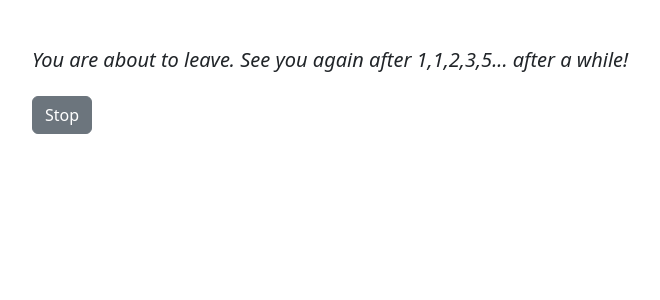
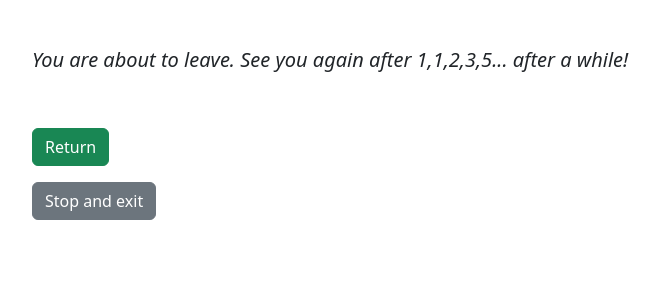
Before and after one commit to Kianni/cuatro_be, a Django app: page /farewell in a window 1280 px wide. Shown: the top 300 px of the page, without its empty margins (50-710 px from the left). Run offline with Django 3.2, Linux system fonts and the light colour scheme; some libraries are stand-ins or nearby versions.

Commit message:
add additional button to farewell template

```diff
--- a/lukujonot/sequences/templates/sequences/farewell.html
+++ b/lukujonot/sequences/templates/sequences/farewell.html
@@ -9,6 +9,7 @@
 </head>
 <body class="container mt-5">
 <h5><i>You are about to leave. See you again after 1,1,2,3,5... after a while!</i></h5>
-    <a href="/" class="btn btn-secondary mt-3" role="button">Stop</a>
+    <a href="/options" class="btn btn-success mt-5" role="button">Return</a></br>
+    <a href="/" class="btn btn-secondary mt-3" role="button">Stop and exit</a>
 </body>
 </html>
```
